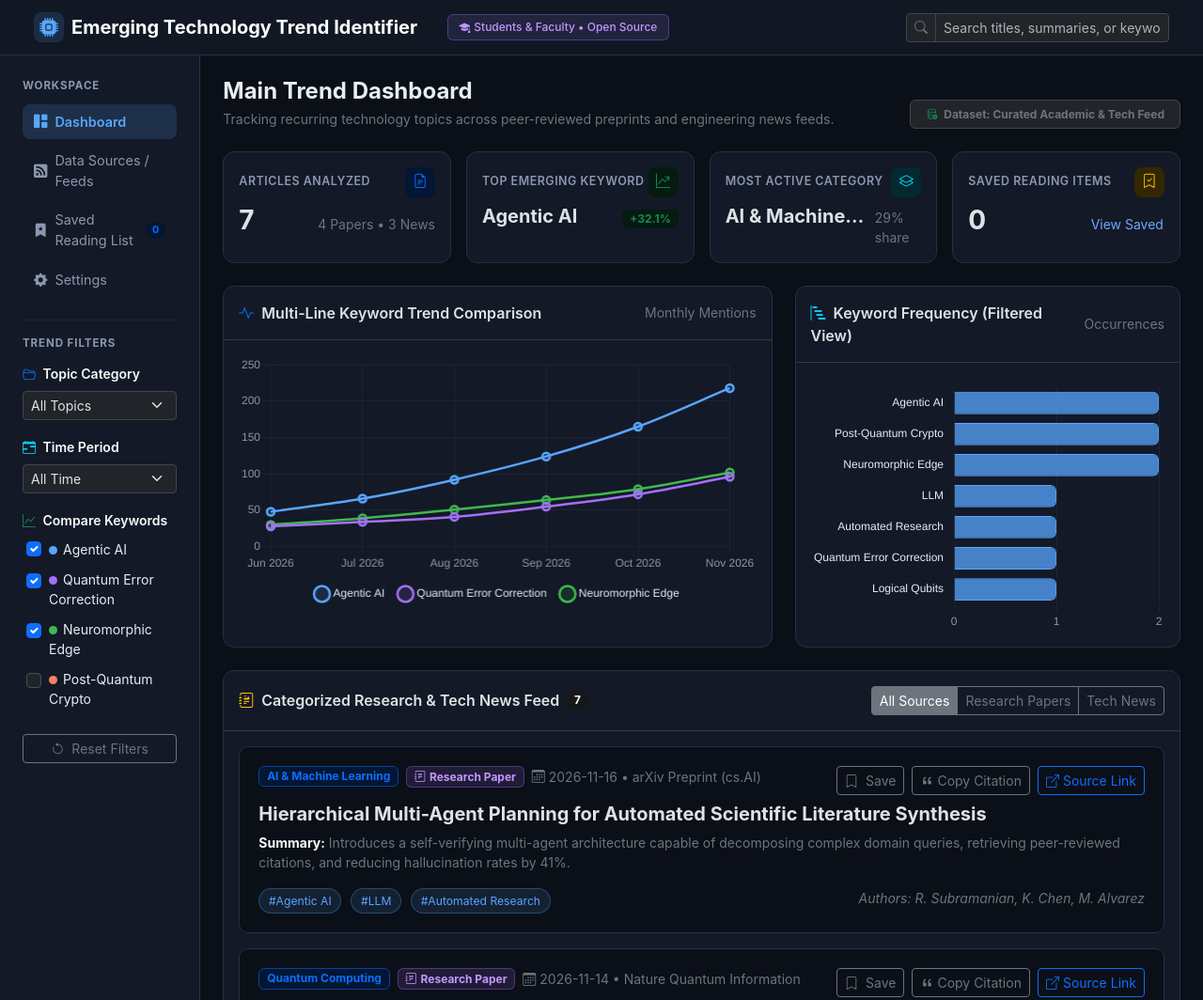
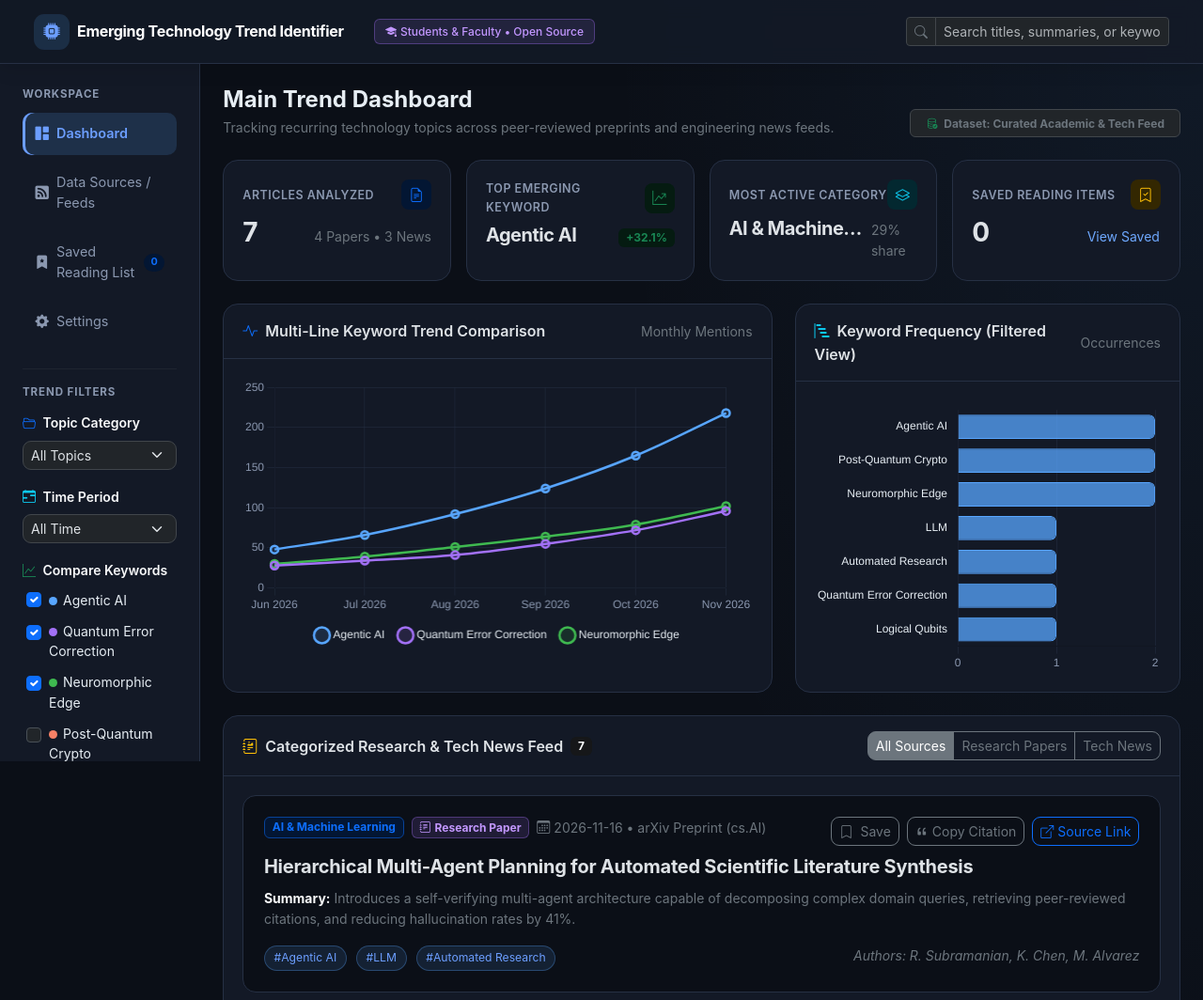
Before and after one commit to kssaanjeev/TechTrend, a plain HTML site: page Frontend/index.html in a window 1280 px wide. Shown: the top 1064 px of the page at 94% size. Drawn offline with nearby package versions, Linux system fonts and the light colour scheme.

Commit message:
bg ui chaging modification 1

```diff
--- a/Frontend/style.css
+++ b/Frontend/style.css
@@ -220,7 +220,7 @@ body {
 }
 
 [data-bs-theme="light"] .top-navbar {
-    background-color: rgba(255, 255, 255, 0.94);
+    background-color: rgba(255, 255, 255, 0.95);
 }
 
 [data-bs-theme="light"] .sidebar-panel,
@@ -251,3 +251,181 @@ body.density-compact .article-card {
     padding: 0.85rem 1rem;
     margin-bottom: 0.65rem;
 }
+
+
+/* =========================================
+   DASHBOARD UI UPGRADE - STEP 1
+========================================= */
+
+:root {
+    --accent-blue: #6c9eff;
+    --accent-purple: #a78bfa;
+    --accent-green: #34d399;
+    --card-radius: 16px;
+}
+
+/* Overall dashboard */
+body {
+    background:
+        radial-gradient(ellipse at top right, rgba(88, 166, 255, 0.07), transparent 35%),
+        var(--bg-canvas);
+    line-height: 1.55;
+}
+
+/* Top navigation */
+.top-navbar {
+    min-height: 68px;
+    box-shadow: 0 4px 20px rgba(0, 0, 0, 0.12);
+}
+
+.brand-icon {
+    width: 38px;
+    height: 38px;
+    border-radius: 11px;
+    font-size: 1.1rem;
+}
+
+.navbar-brand {
+    font-size: 1rem;
+    letter-spacing: -0.3px;
+}
+
+/* Sidebar */
+.sidebar-panel {
+    padding-top: 1.5rem !important;
+}
+
+@media (min-width: 992px) {
+    .sidebar-panel {
+        position: sticky;
+        top: 68px;
+        height: calc(100vh - 68px);
+        overflow-y: auto;
+    }
+}
+
+.sidebar-panel .nav-link {
+    padding: 0.7rem 0.85rem;
+    border-radius: 10px;
+    margin-bottom: 3px;
+}
+
+.sidebar-panel .nav-link.active {
+    box-shadow: inset 3px 0 0 var(--accent-blue);
+}
+
+/* KPI cards */
+.kpi-card {
+    border-radius: var(--card-radius);
+    overflow: hidden;
+    position: relative;
+    transition: transform 0.2s ease, border-color 0.2s ease,
+                box-shadow 0.2s ease;
+}
+
+.kpi-card:hover {
+    transform: translateY(-4px);
+    border-color: rgba(108, 158, 255, 0.55);
+    box-shadow: 0 12px 28px rgba(0, 0, 0, 0.16);
+}
+
+.kpi-card .card-body {
+    padding: 1.25rem;
+}
+
+.kpi-card h3,
+.kpi-card h5 {
+    letter-spacing: -0.5px;
+}
+
+/* Dashboard chart cards */
+.dashboard-card {
+    border-radius: var(--card-radius);
+    overflow: hidden;
+    transition: border-color 0.2s ease;
+}
+
+.dashboard-card .card-header {
+    min-height: 58px;
+    border-bottom: 1px solid var(--border-subtle);
+    padding-left: 1.25rem !important;
+    padding-right: 1.25rem !important;
+}
+
+.dashboard-card .card-body {
+    padding: 1.25rem;
+}
+
+.chart-container {
+    height: 290px;
+}
+
+/* Article cards */
+.article-card {
+    border-radius: 14px;
+    padding: 1.35rem;
+    transition: transform 0.2s ease, border-color 0.2s ease,
+                box-shadow 0.2s ease;
+}
+
+.article-card:hover {
+    transform: translateY(-3px);
+    box-shadow: 0 10px 25px rgba(0, 0, 0, 0.12);
+}
+
+.article-card h5 {
+    line-height: 1.45;
+    letter-spacing: -0.25px;
+}
+
+/* Buttons */
+.btn {
+    border-radius: 9px;
+    transition: all 0.18s ease;
+}
+
+.form-control,
+.form-select {
+    border-radius: 9px;
+}
+
+.form-control:focus,
+.form-select:focus {
+    border-color: var(--accent-blue);
+    box-shadow: 0 0 0 3px rgba(108, 158, 255, 0.13);
+}
+
+/* Responsive adjustments */
+@media (max-width: 767.98px) {
+    .navbar-brand {
+        font-size: 0.88rem;
+    }
+
+    main {
+        padding: 1rem !important;
+    }
+
+    .chart-container {
+        height: 250px;
+    }
+
+    .dashboard-card .card-header {
+        align-items: flex-start !important;
+        flex-direction: column;
+        gap: 8px;
+    }
+
+    .article-card {
+        padding: 1rem;
+    }
+}
+
+/* Light theme adjustments */
+[data-bs-theme="light"] .kpi-card,
+[data-bs-theme="light"] .dashboard-card {
+    box-shadow: 0 4px 18px rgba(25, 40, 70, 0.04);
+}
+
+[data-bs-theme="light"] .article-card:hover {
+    box-shadow: 0 10px 24px rgba(25, 40, 70, 0.08);
+}
```
Also changed, not shown: Frontend/js/settings.js (renamed from Frontend/js/settings .js).
